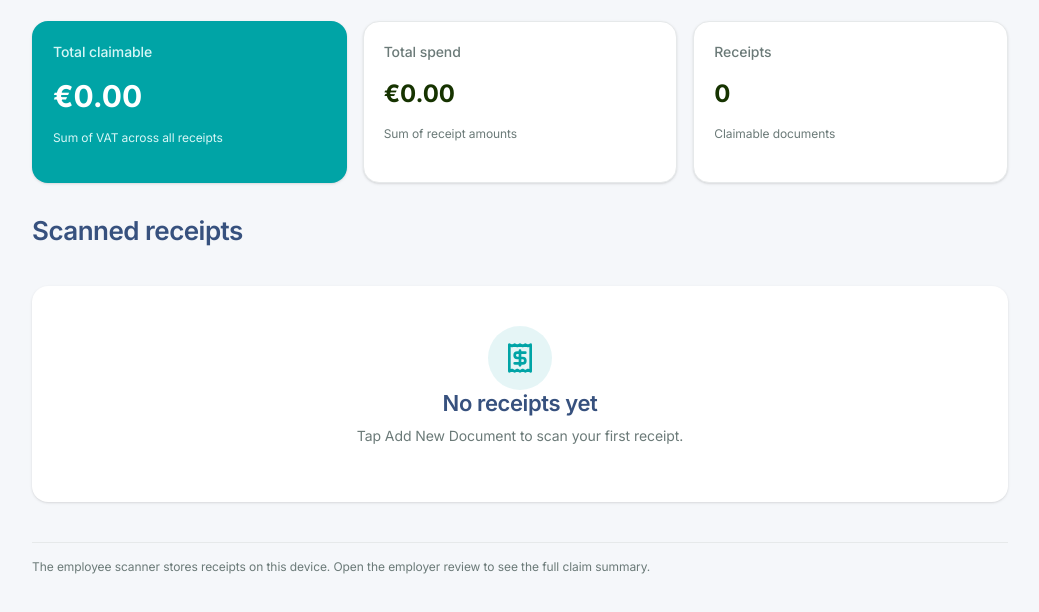
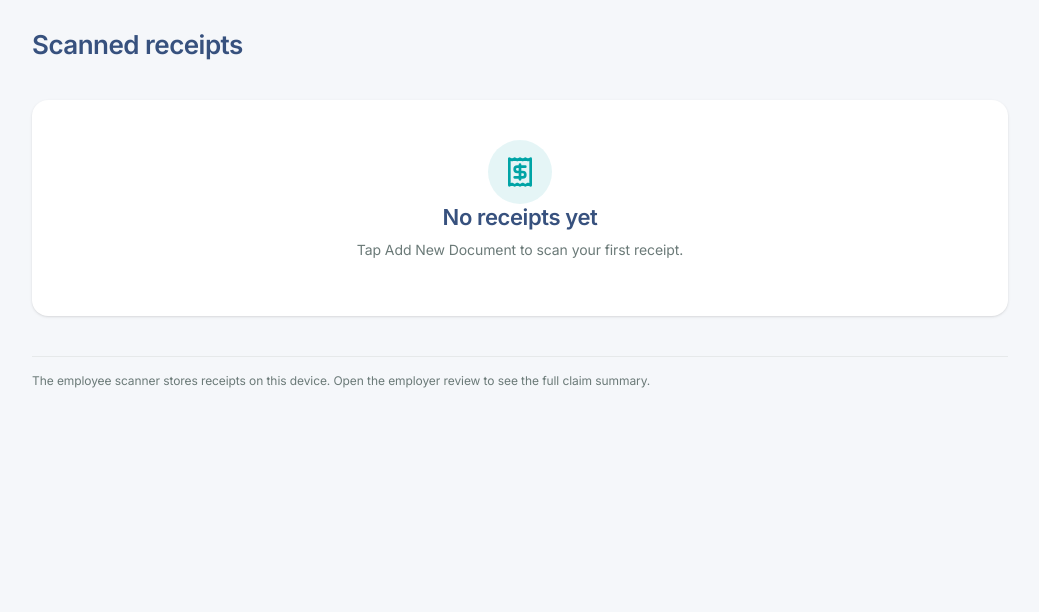
Before and after one commit to rcsenge/wise-vat-back, a website: page www/index.html in a window 1280 px wide. Shown: the part 106-718 px from the top of the page, without its empty margins (120-1159 px from the left). Drawn offline with Linux system fonts and the light colour scheme.

Commit message:
feat: restrict claim summary to employer view

```diff
--- a/www/index.html
+++ b/www/index.html
@@ -68,32 +68,6 @@
           class="sr-only"
         />
       </header>
-
-      <section
-        id="summary-section"
-        aria-label="Scan summary"
-        class="mt-6 grid gap-4 sm:grid-cols-3"
-      >
-        <div
-          class="rounded-2xl border border-[#00a4a6]/30 bg-[#00a4a6] p-5 text-white shadow-sm"
-        >
-          <p class="text-sm font-medium text-[#d6f6f6]">Total claimable</p>
-          <p id="summary-claimable" class="mt-1 text-3xl font-bold">€0.00</p>
-          <p class="mt-1 text-xs text-[#d6f6f6]">
-            Sum of VAT across all receipts
-          </p>
-        </div>
-        <div class="rounded-2xl border border-[#e6e9ea] bg-white p-5 shadow-sm">
-          <p class="text-sm font-medium text-[#6b7a78]">Total spend</p>
-          <p id="summary-spend" class="mt-1 text-2xl font-bold">€0.00</p>
-          <p class="mt-1 text-xs text-[#6b7a78]">Sum of receipt amounts</p>
-        </div>
-        <div class="rounded-2xl border border-[#e6e9ea] bg-white p-5 shadow-sm">
-          <p class="text-sm font-medium text-[#6b7a78]">Receipts</p>
-          <p id="summary-count" class="mt-1 text-2xl font-bold">0</p>
-          <p class="mt-1 text-xs text-[#6b7a78]">Claimable documents</p>
-        </div>
-      </section>
 
       <section aria-labelledby="receipts-heading" class="mt-8">
         <h2 id="receipts-heading" class="text-lg font-semibold">
@@ -255,9 +229,6 @@
 
         const receiptList = document.getElementById("receipt-list");
         const documentInput = document.getElementById("document-input");
-        const summaryClaimable = document.getElementById("summary-claimable");
-        const summarySpend = document.getElementById("summary-spend");
-        const summaryCount = document.getElementById("summary-count");
         const emptyState = document.getElementById("empty-state");
 
         const receiptDialog = document.getElementById("receipt-dialog");
@@ -372,21 +343,6 @@
 
         const render = () => {
           const stored = readReceipts();
-          const totals = stored.reduce(
-            (acc, receipt) => {
-              acc.tax += Number.isFinite(receipt.taxAmount)
-                ? receipt.taxAmount
-                : 0;
-              acc.spend += Number.isFinite(receipt.amount) ? receipt.amount : 0;
-              return acc;
-            },
-            { tax: 0, spend: 0 },
-          );
-
-          summaryClaimable.textContent = formatMoney(totals.tax);
-          summarySpend.textContent = formatMoney(totals.spend);
-          summaryCount.textContent = String(stored.length);
-
           const shown = stored.slice(0, MAX_RECEIPTS);
           receiptList.replaceChildren();
           shown.forEach((receipt) => {
```
